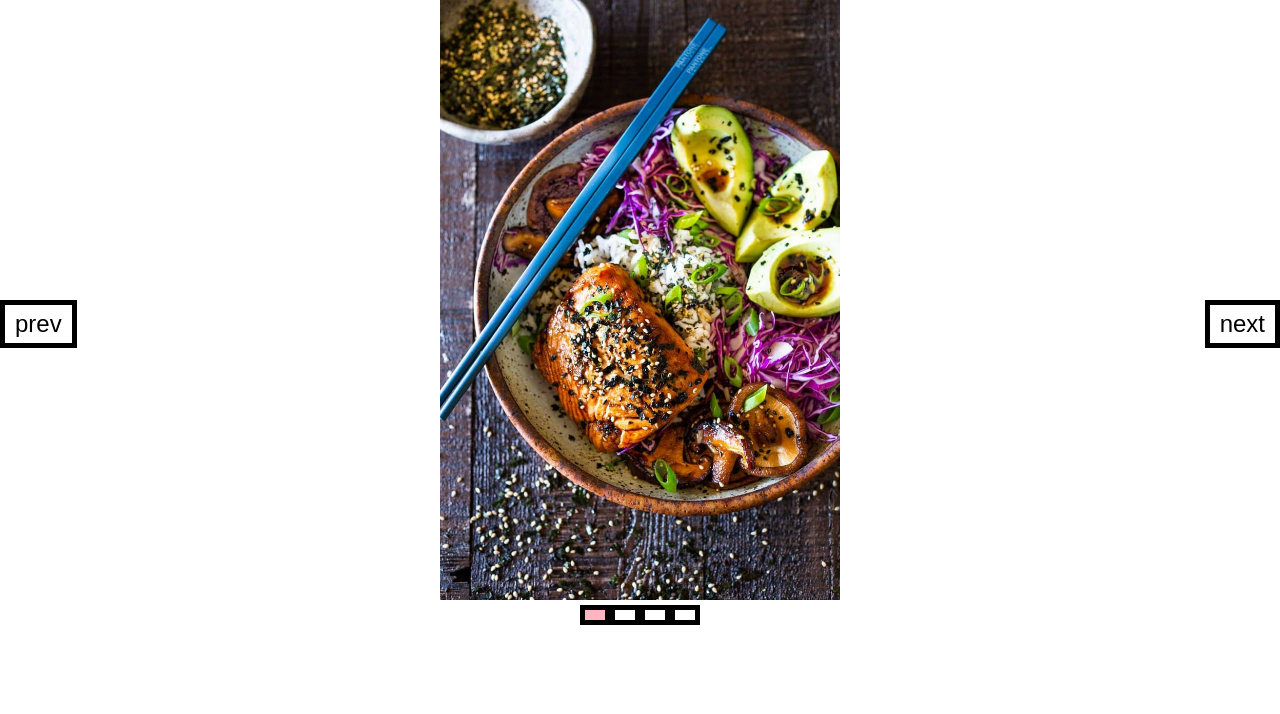
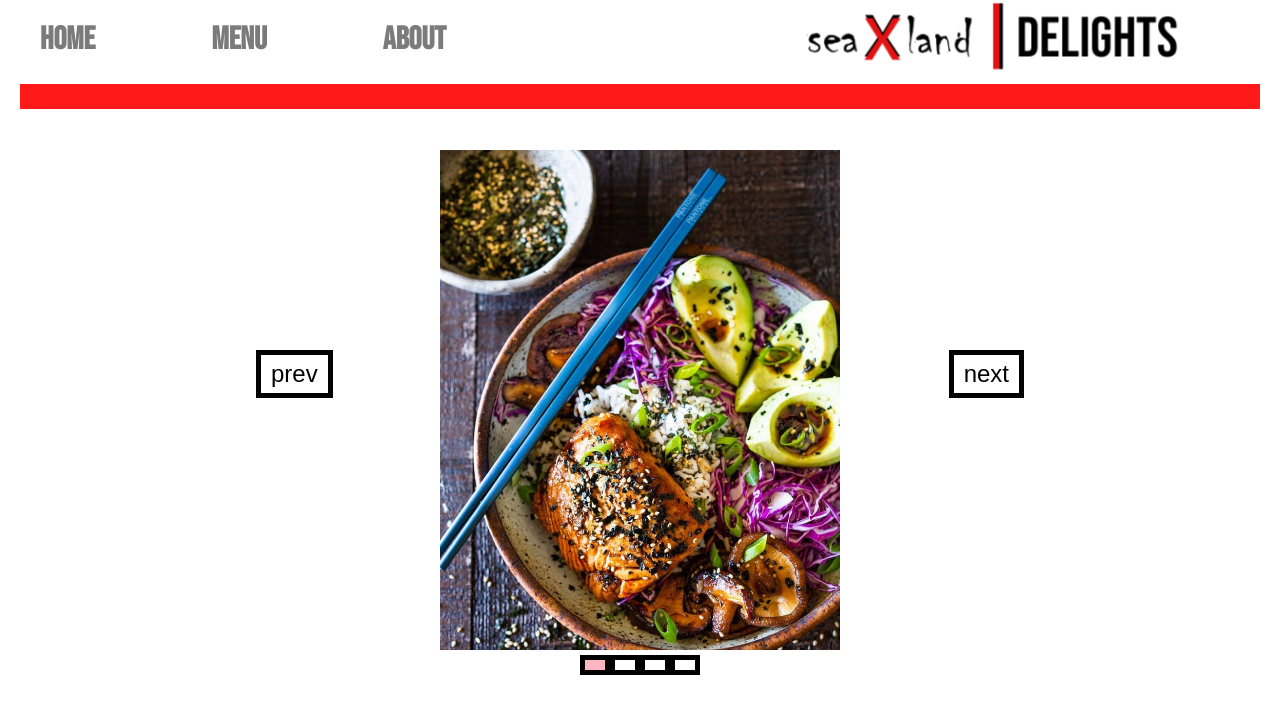
Before and after one commit to migguz53/migguz53.github.io, a website built with Parcel: page index.html in a window 1280 px wide. Built offline with nearby package versions, Linux system fonts and the light colour scheme.

Commit message:
fontsandstuff

```diff
--- a/index.html
+++ b/index.html
@@ -3,7 +3,8 @@
   <head>
     <title>Parcel Sandbox</title>
     <meta charset="UTF-8" />
-
+    <link href="https://fonts.googleapis.com/css2?family=Bebas+Neue&display=swap" rel="stylesheet">
+    <link href="https://fonts.googleapis.com/css2?family=Lato&display=swap" rel="stylesheet">
     <link
       rel="stylesheet"
       href="https://cdnjs.cloudflare.com/ajax/libs/tiny-slider/2.9.2/tiny-slider.css"
@@ -28,14 +29,27 @@
 
   <body>
 
-    <div class="header">
-        <div class="tabs home"></div>
-        <div class="tabs menu"></div>
-        <div class="tabs about"></div>
-        <div class="logo"></div>
+    <div class="menu">
+        <div class="item"><a href="#">Home</a></div>
+        <div class="item">
+          <a href="#">Menu</a>
+          <div class="sub_menu">
+            <div class="sub_item"><a href="#">Food0</a></div>
+            <div class="sub_item"><a href="#">Food1</a></div>
+            <div class="sub_item"><a href="#">Food2</a></div>
+            <div class="sub_item"><a href="#">Food3</a></div>
+            <div class="sub_item"><a href="#">Food4</a></div>
           </div>
+        </div>
+        <div class="item"><a href="#">About</a></div>
+    </div>
+    <div class="logo">
+        <img src="/img/sealanddelights.png" alt="" />
+    </div>
+
     <div class="line red"></div>
 
+    <div class="thing">
         <div class="my-slider">
         <div class="sliderimg">
             <img src="/img/salmonbowl.jpg" alt="" />
@@ -52,6 +66,7 @@
         </div>
         <script src="https://cdnjs.cloudflare.com/ajax/libs/tiny-slider/2.9.2/min/tiny-slider.js"></script>
         <script src="js/index.js"></script>
+    </div>
 
     <div class="line teal"></div>
     <div class="line teal"></div>
--- a/js/index.js
+++ b/js/index.js
@@ -4,3 +4,6 @@ var slider = tns({
     slideBy: "page",
     autoplay: false
 });
+
+console.log("load");
+// right_image
--- a/style.css
+++ b/style.css
@@ -1,8 +1,91 @@
 body {
-  font-family: sans-serif;
-  background-color: rgb(255, 255, 255);
+  font-family: 'Bebas Neue', cursive;
+  background-color: white;
   margin: 0;
   padding: 0;
+}
+
+a{
+  color: #7B7B7B;
+  text-decoration: none;
+  font-weight: bold;
+  font-size: 2em;
+}
+
+.item a:hover{
+  border-bottom: 5px solid salmon;
+}
+
+.menu{
+  display: grid;
+  position: fixed;
+  top:0;
+  left:20px;
+  right:20px;
+  background-color: white;
+
+  /* this is based on having 3 top level items */
+  grid-template-columns: 1fr 1fr 1fr 4fr;
+  padding: 20px;
+  padding-bottom: 25px;
+  border-bottom: 25px solid #FF1919;
+  z-index: 100;
+}
+
+.sub_menu{
+  border: 5px solid black;
+  position: absolute;
+  background-color: white;
+  /* this hides the sub menu by default */
+  display: none;
+  z-index: 100;
+}
+
+.item:hover .sub_menu{
+  /* this shows it when you mouse over it */
+  display: block;
+}
+
+.sub_item{
+  padding: 5px;
+}
+
+.sub_item:hover{
+  background-color: salmon;
+}
+
+.logo{
+    position: absolute;
+    z-index: 150;
+    width: 40vw;
+    height: 280px;
+    right: 30px;
+    top: -105px;
+}
+
+.logo img{
+    height: 100%;
+    width: 100%;
+    object-fit: contain;
+}
+
+
+
+
+
+
+
+
+.thing{
+    position: relative;
+    margin: auto;
+    top: 50px;
+}
+
+.my-slider{
+    position: relative;
+    margin: auto;
+    top: 100px;
 }
 
 img {
@@ -30,8 +113,8 @@ img {
 .tns-controls{
   position: absolute;
   top:50%;
-  left: 0;
-  right: 0;
+  left: 20%;
+  right: 20%;
   z-index: 50;
   outline:none;
 }
```
Also changed, not shown: package.json (line endings or trailing spaces). Lines whose indentation alone changed are shown as unchanged.
